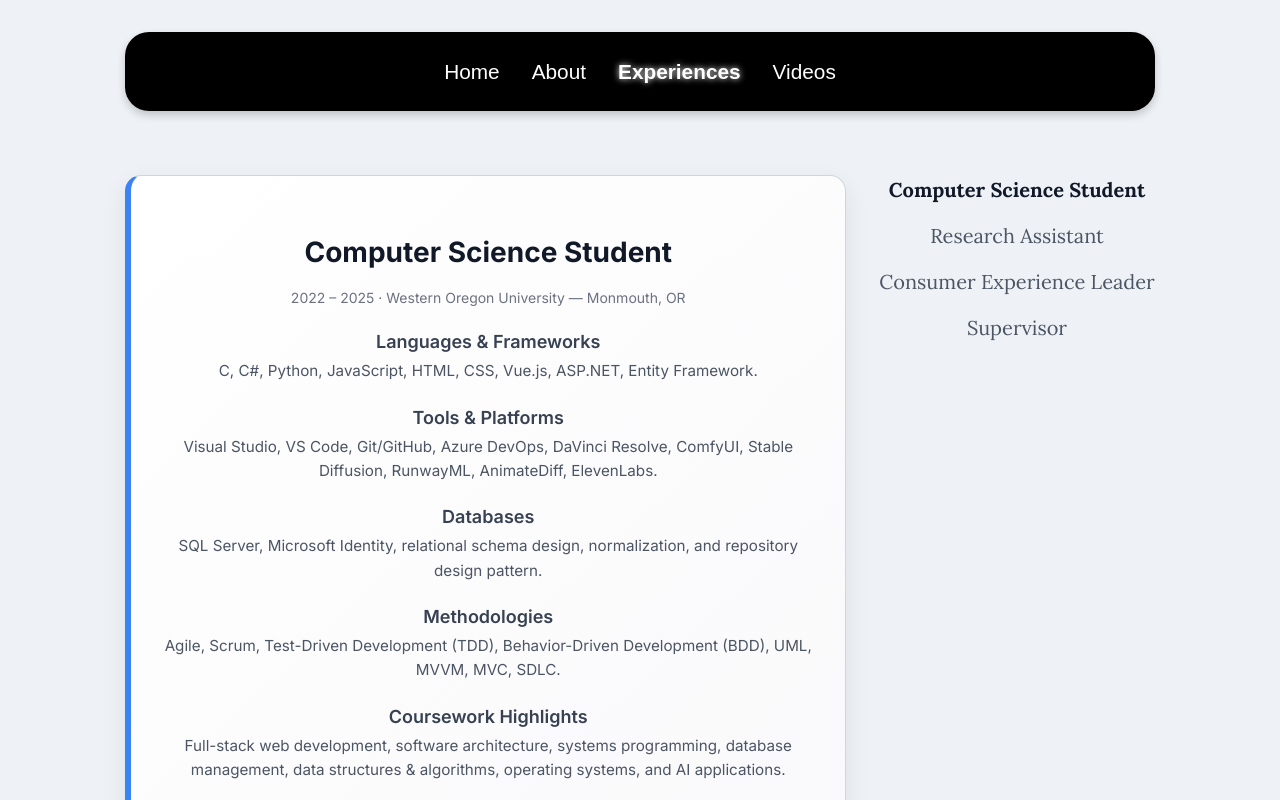
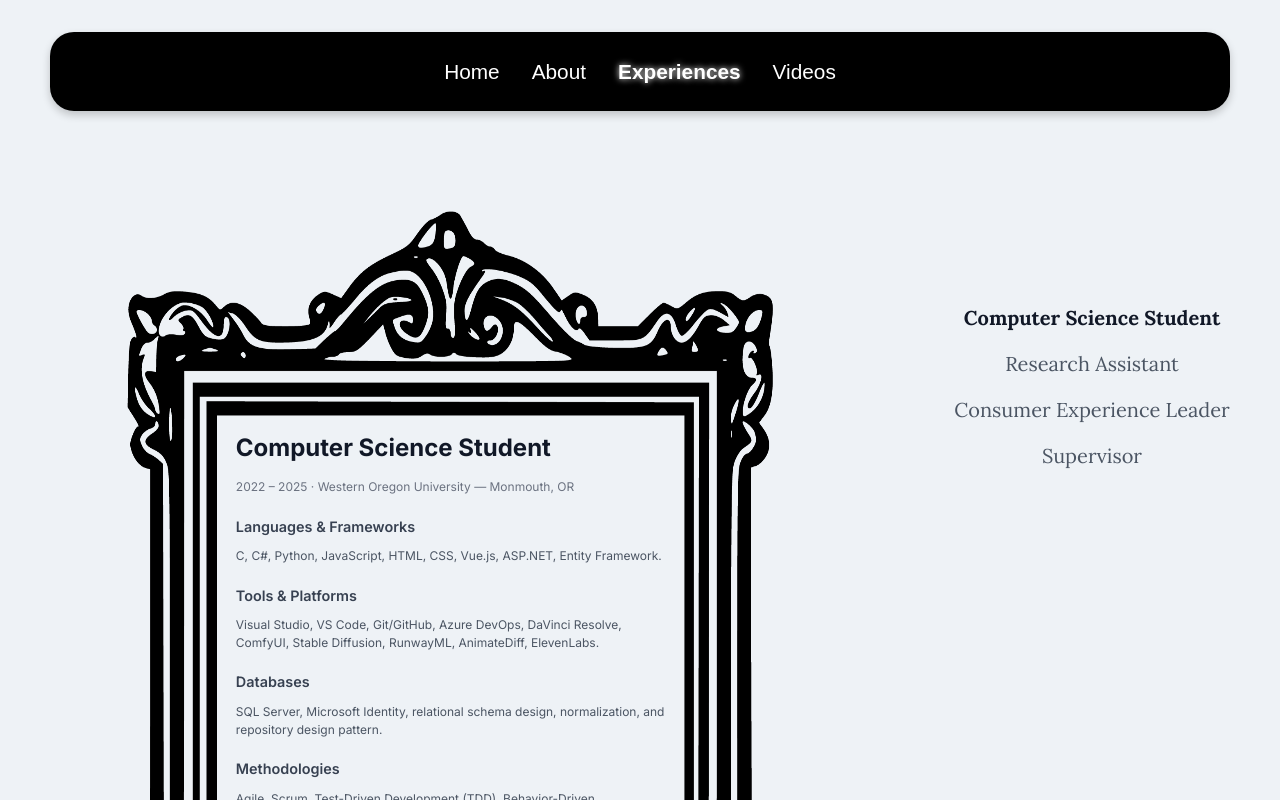
Before and after one commit to Kait12woodard/Resume, a Vue app: page /experiences in a window 1280 px wide. Shown: the top 800 px of the page. Built offline with nearby package versions, Linux system fonts and the light colour scheme.

Commit message:
Updated Experience Frames
Added frames to the cards

```diff
--- a/src/views/Experiences.vue
+++ b/src/views/Experiences.vue
@@ -7,12 +7,23 @@
         class="experience-card"
         :class="{ active: index === activeIndex }"
       >
+        <div
+          class="frame-wrapper"
+          :class="{
+            frame1: getFrame(index) === frame1,
+            frame2: getFrame(index) === frame2
+          }"
+          :style="{ backgroundImage: `url(${getFrame(index)})` }"
+        >
+          <div class="content">
             <h2>{{ card.title }}</h2>
             <p class="meta">{{ card.meta }}</p>
             <div class="details">
               <div v-for="(section, i) in card.sections" :key="i">
                 <h3>{{ section.heading }}</h3>
                 <p>{{ section.text }}</p>
+              </div>
+            </div>
           </div>
         </div>
       </div>
@@ -32,6 +43,8 @@
 
 <script setup>
 import { ref } from 'vue'
+import frame1 from '@/assets/frame1.png'
+import frame2 from '@/assets/frame2.png'
 
 const activeIndex = ref(0)
 
@@ -121,6 +134,8 @@ const cards = [
     ]
   }
 ]
+
+const getFrame = (index) => (index % 2 === 0 ? frame1 : frame2)
 </script>
 
 <style scoped>
@@ -137,70 +152,94 @@ body {
   justify-content: center;
   align-items: flex-start;
   gap: 4rem;
-  max-width: 1200px;
+  max-width: 1600px;
   margin: 4rem auto;
+  overflow: visible;
 }
 
 .slides {
   position: relative;
-  width: 650px;
-  height: 600px;
+  width: 800px;
+  height: 1000px;
+  overflow: visible;
 }
 
 .experience-card {
   position: absolute;
   width: 100%;
   height: 100%;
-  background: linear-gradient(to bottom right, #ffffff, #f9f9fb);
-  border-radius: 1rem;
-  padding: 2rem;
-  border: 1px solid #d1d5db;
-  border-left: 6px solid #3b82f6;
-  box-shadow: 0 8px 24px rgba(0, 0, 0, 0.08);
   opacity: 0;
   pointer-events: none;
   transform: scale(0.95);
   transition: opacity 0.5s ease, transform 0.5s ease;
-  font-family: 'Inter', sans-serif;
+  overflow: visible;
 }
 
 .experience-card.active {
   opacity: 1;
   pointer-events: auto;
   transform: scale(1);
+  overflow: visible;
 }
 
-.experience-card h2 {
-  font-size: 1.75rem;
+.frame-wrapper {
+  width: 100%;
+  height: 100%;
+  background-repeat: no-repeat;
+  background-position: center;
+  background-size: 100% 100%;
+  display: flex;
+  justify-content: center;
+  align-items: center;
+  box-sizing: border-box;
+  padding: 3rem;
+  overflow: visible;
+  position: relative;
+  font-family: 'Inter', sans-serif;
+}
+
+.frame-wrapper > .content {
+  width: 70%;
+  max-height: 90%;
+  overflow-y: auto;
+  padding: 1.5rem 2rem;
+  border-radius: 0.5rem;
+  text-align: left;
+  box-sizing: border-box;
+}
+
+.frame-wrapper h2 {
+  font-size: 1.5rem;
   color: #111827;
   margin-bottom: 0.25rem;
 }
 
 .meta {
-  font-size: 0.875rem;
+  font-size: 0.75rem;
   color: #6b7280;
   margin-bottom: 1.25rem;
   font-style: italic;
 }
 
 .details h3 {
-  font-size: 1.125rem;
+  font-size: 0.9rem;
   font-weight: 600;
   color: #374151;
-  margin: 1.25rem 0 0.25rem;
+  margin: 1.2rem 0 0.25rem;
 }
 
 .details p {
-  font-size: 0.95rem;
-  line-height: 1.6;
+  font-size: 0.75rem;
+  line-height: 1.5;
   color: #4b5563;
-  margin: 0;
+  margin: 10px 0;
 }
 
 .nav-links {
   list-style: none;
   padding-left: 10;
   margin: 0;
+  padding-top: 8rem;
 }
 
 .nav-links li {
```
Lines whose indentation alone changed are shown as unchanged.
